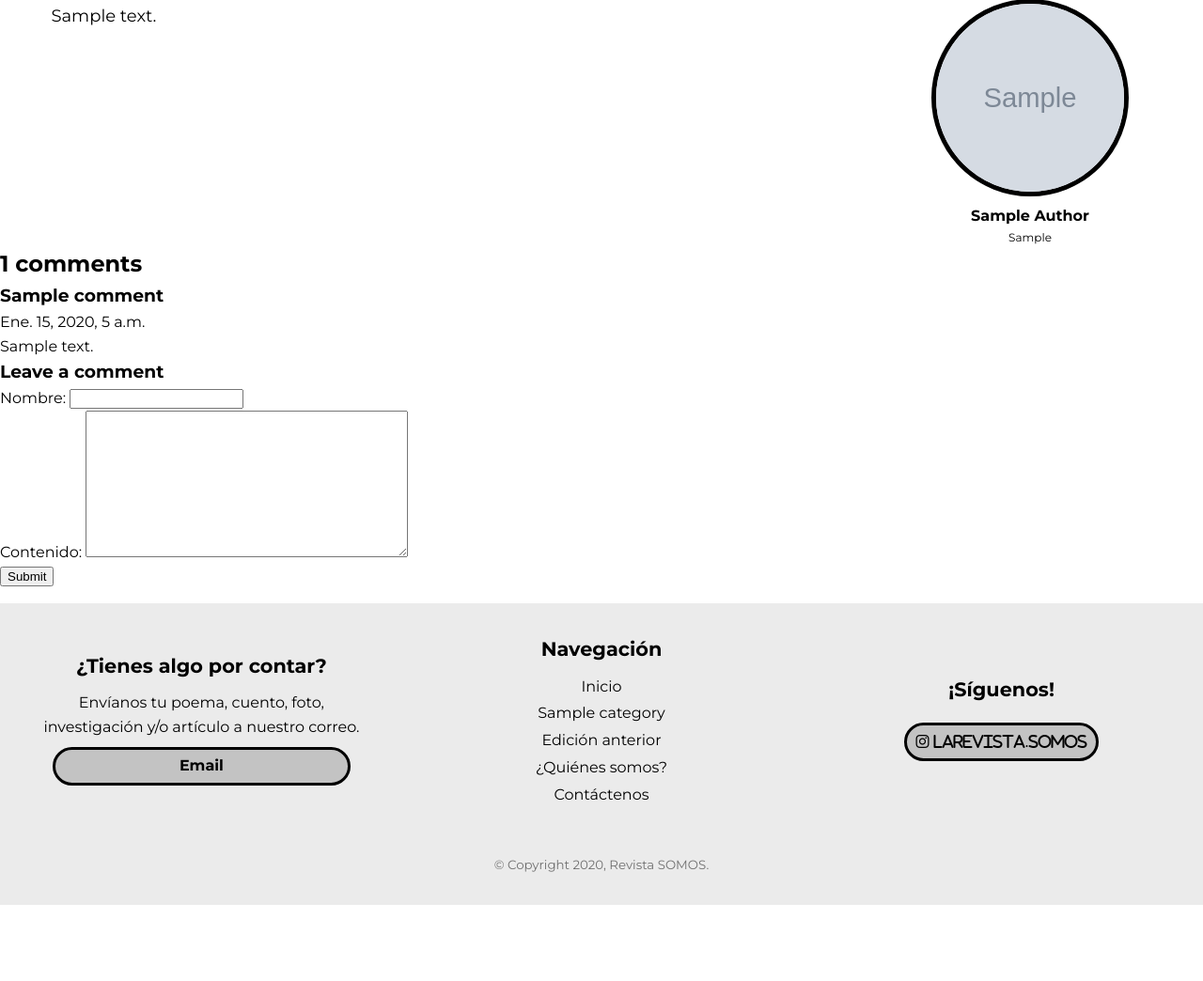
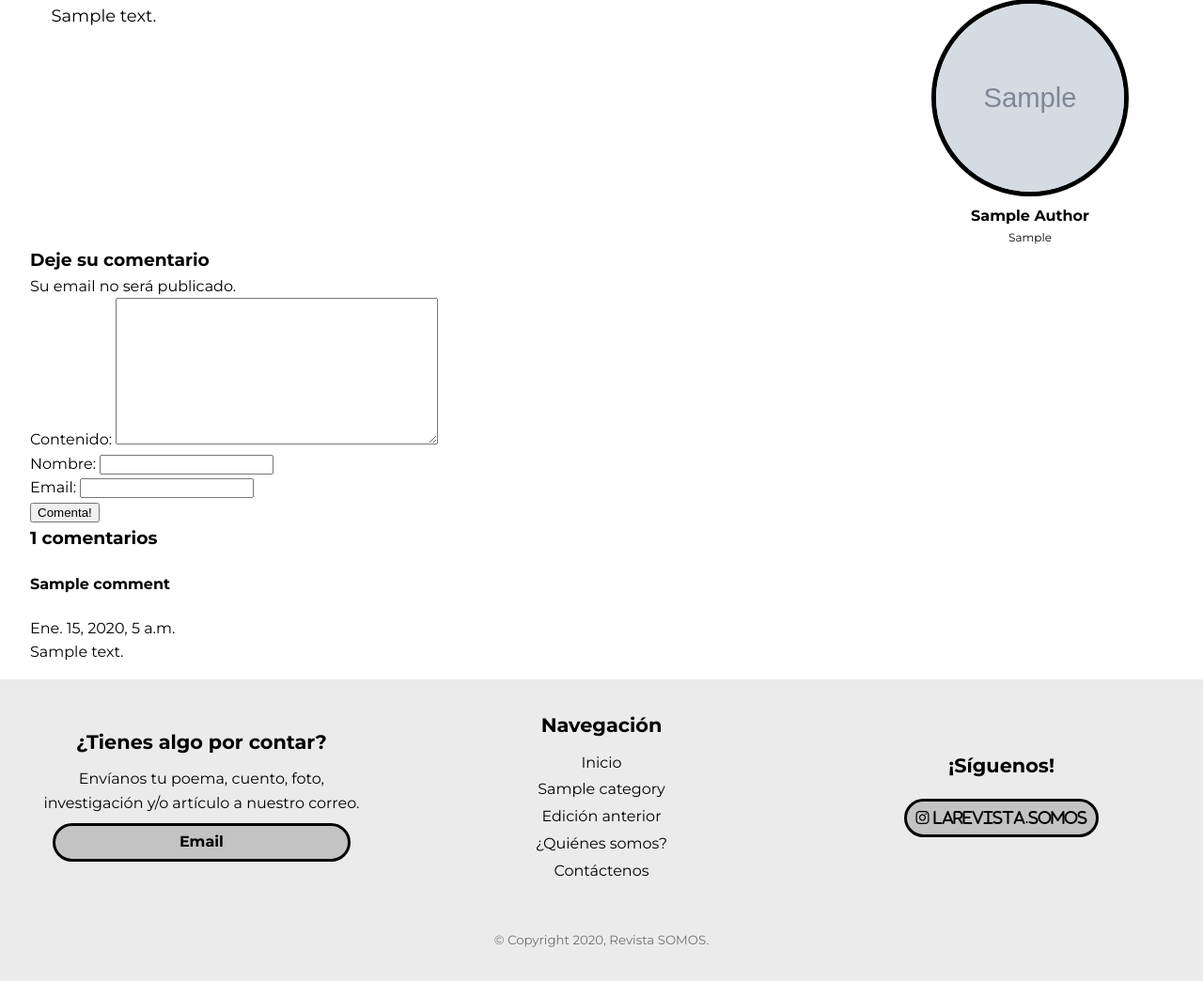
Before and after one commit to jbbenavidesr/larevistasomos, a Django app: template revista/templates/revista/article.html in a window 1280 px wide. Shown: the part 314-1358 px from the top of the page at 94% size. Before the commit the page ends 1277 px from the top, so only its background shows below. Run offline with Django 3.2, Linux system fonts and the light colour scheme; the template is opened without the code that fills it: values that come from a table or form of the project are taken from there, others are empty; tables that the repository leaves empty hold one stand-in row (values such as "Sample post"); grey boxes marked "Sample" are stand-in pictures; parts of the project's set-up code (start-up, migrations or seed data) failed here and were passed over; some libraries are stand-ins or nearby versions.

Commit message:
Fix comments

```diff
--- a/revista/forms.py
+++ b/revista/forms.py
@@ -5,4 +5,4 @@ from .models import Comment
 class CommentForm(forms.ModelForm):
     class Meta:
         model = Comment
-        fields = ('name', 'body')
+        fields = ('body', 'name', 'email')
--- a/revista/models.py
+++ b/revista/models.py
@@ -128,6 +128,7 @@ class Comment(models.Model):
     )
     name = models.CharField('Nombre', max_length = 80)
     body = models.TextField('Contenido')
+    email = models.EmailField(max_length=254)
     created_on = models.DateTimeField('Creación', auto_now_add = True)
     active = models.BooleanField(default = True)
 
--- a/revista/templates/revista/comments.html
+++ b/revista/templates/revista/comments.html
@@ -1,14 +1,30 @@
 {% load markdown_extras %}
 
-<div class="">
+<div class="container">
+    <div class="">
+        {% if new_comment %}
+        <div>
+            <p>Gracias por comentar.</p>
+        </div>
+        {% else %}
+        <h3>Deje su comentario</h3>
+        <p>Su email no será publicado.</p>
+        <form method="post">
+            {% csrf_token %}
+            {{ comment_form.as_p }}
+            <button type="submit" class="">Comenta!</button>
+        </form>
+        {% endif %}
+    </div>
+
     <div class="">
         <!-- comments -->
-        <h2>{{ comments.count }} comments</h2>
+        <h3>{{ comments.count }} comentarios</h3>
 
         {% for comment in comments %}
         <div class="comments">
             <div class="">
-                <h3>{{ comment.name }}</h3>
+                <h4>{{ comment.name }}</h4>
                 <span class="">
                     {{ comment.created_on }}
                 </span>
@@ -20,14 +36,3 @@
         {% endfor %}
     </div>
 </div>
-<div class="">
-    <div class="">
-        <h3>Leave a comment</h3>
-        <form method="post">
-            {% csrf_token %}
-            {{ comment_form.as_p }}
-            <button type="submit" class="">Submit</button>
-        </form>
-
-    </div>
-</div>
--- a/revista/views.py
+++ b/revista/views.py
@@ -45,6 +45,3 @@ def article_detail(request, category, slug):
                                             'comments': comments,
                                             'new_comment': new_comment,
                                             'comment_form': comment_form})
-
-def Contact(request):
-    return HttpResponse('Aca va el contacto')
```
Also changed, not shown: revista/migrations/0014_comment_email.py (added).
